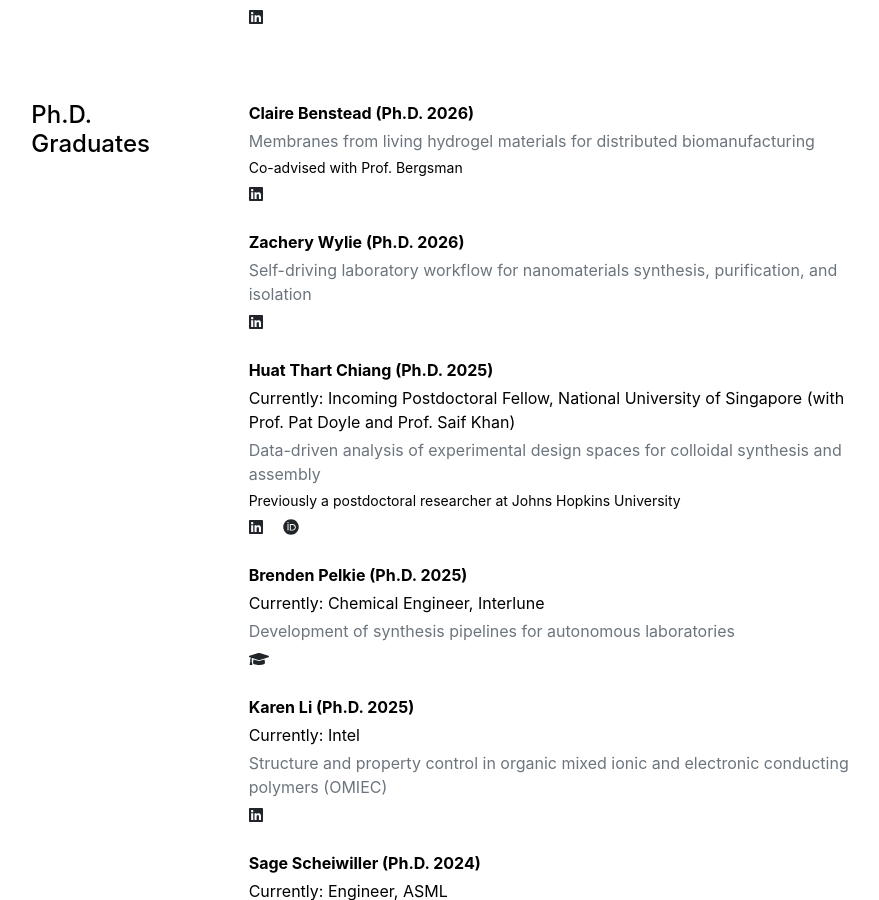
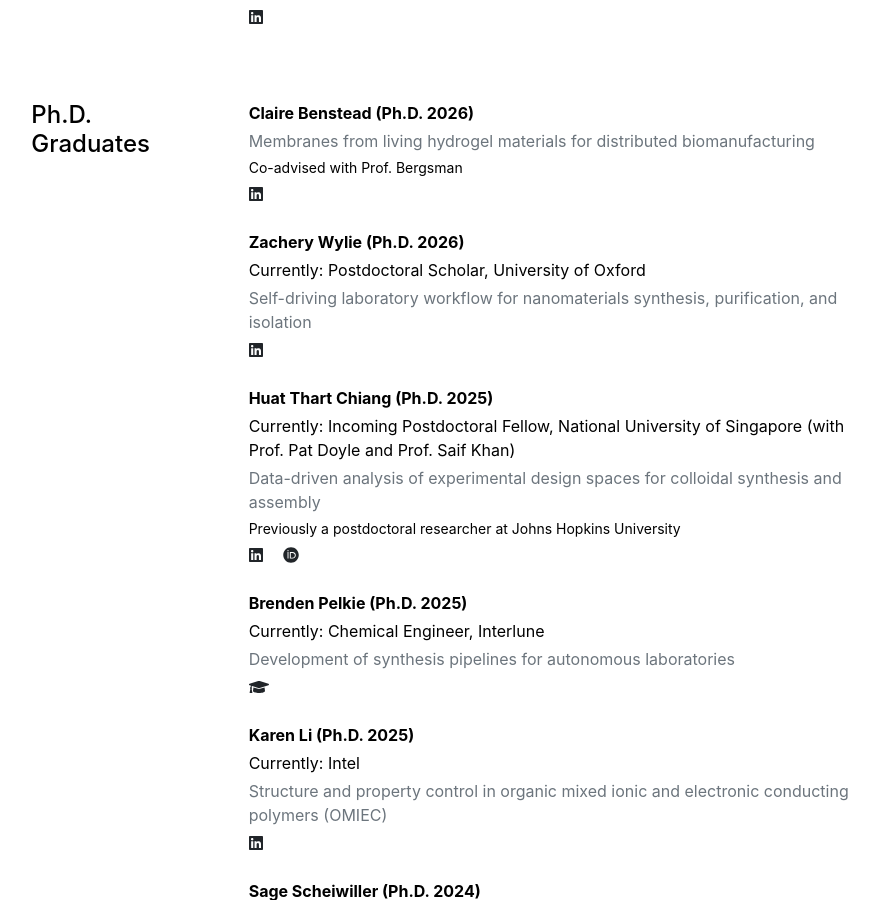
Before and after one commit to LiloUW/LiloUW.github.io, a Jekyll site: the page built from people.md, in a window 1280 px wide and 900 px high, scrolled down 3444 px. Shown: the whole window, without its empty margins (198-1077 px from the left). Built offline with Jekyll 4.4.1, drawn with Linux system fonts in a browser that asks for light colours.

Commit message:
Update People

```diff
--- a/_data/people.yml
+++ b/_data/people.yml
@@ -32,7 +32,7 @@ alumni:
 - title: 'Ph.D. Graduates'
   members:
   - {name: 'Claire Benstead (Ph.D. 2026)', research: 'Membranes from living hydrogel materials for distributed biomanufacturing', note: 'Co-advised with Prof. Bergsman', linkedin: 'https://www.linkedin.com/in/claire-benstead-464b70178/'}
-  - {name: 'Zachery Wylie (Ph.D. 2026)', research: 'Self-driving laboratory workflow for nanomaterials synthesis, purification, and isolation', linkedin: 'https://www.linkedin.com/in/zach-wylie-09299116b/'}
+  - {name: 'Zachery Wylie (Ph.D. 2026)', now: 'Postdoctoral Scholar, University of Oxford', research: 'Self-driving laboratory workflow for nanomaterials synthesis, purification, and isolation', linkedin: 'https://www.linkedin.com/in/zach-wylie-09299116b/'}
   - {name: 'Huat Thart Chiang (Ph.D. 2025)', now: 'Incoming Postdoctoral Fellow, National University of Singapore (with Prof. Pat Doyle and Prof. Saif Khan)', research: 'Data-driven analysis of experimental design spaces for colloidal synthesis and assembly', note: 'Previously a postdoctoral researcher at Johns Hopkins University', linkedin: 'https://www.linkedin.com/in/huattc/', orcid: 'https://orcid.org/0000-0002-0042-7958'}
   - {name: 'Brenden Pelkie (Ph.D. 2025)', now: 'Chemical Engineer, Interlune', research: 'Development of synthesis pipelines for autonomous laboratories', scholar: 'https://scholar.google.com/citations?user=1qUO6mgAAAAJ&hl=en'}
   - {name: 'Karen Li (Ph.D. 2025)', now: 'Intel', research: 'Structure and property control in organic mixed ionic and electronic conducting polymers (OMIEC)', linkedin: 'https://www.linkedin.com/in/karen-li-0b6890245/'}
```
